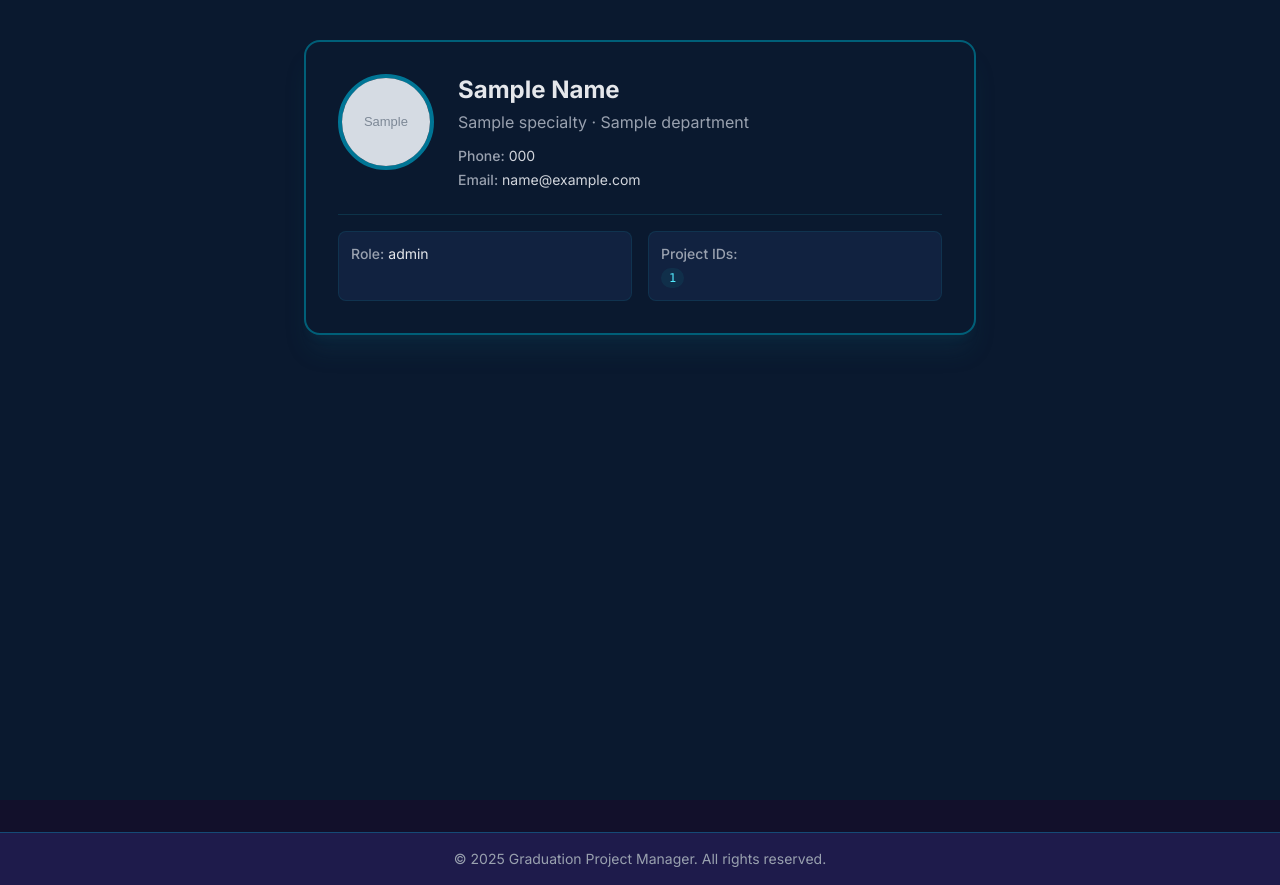
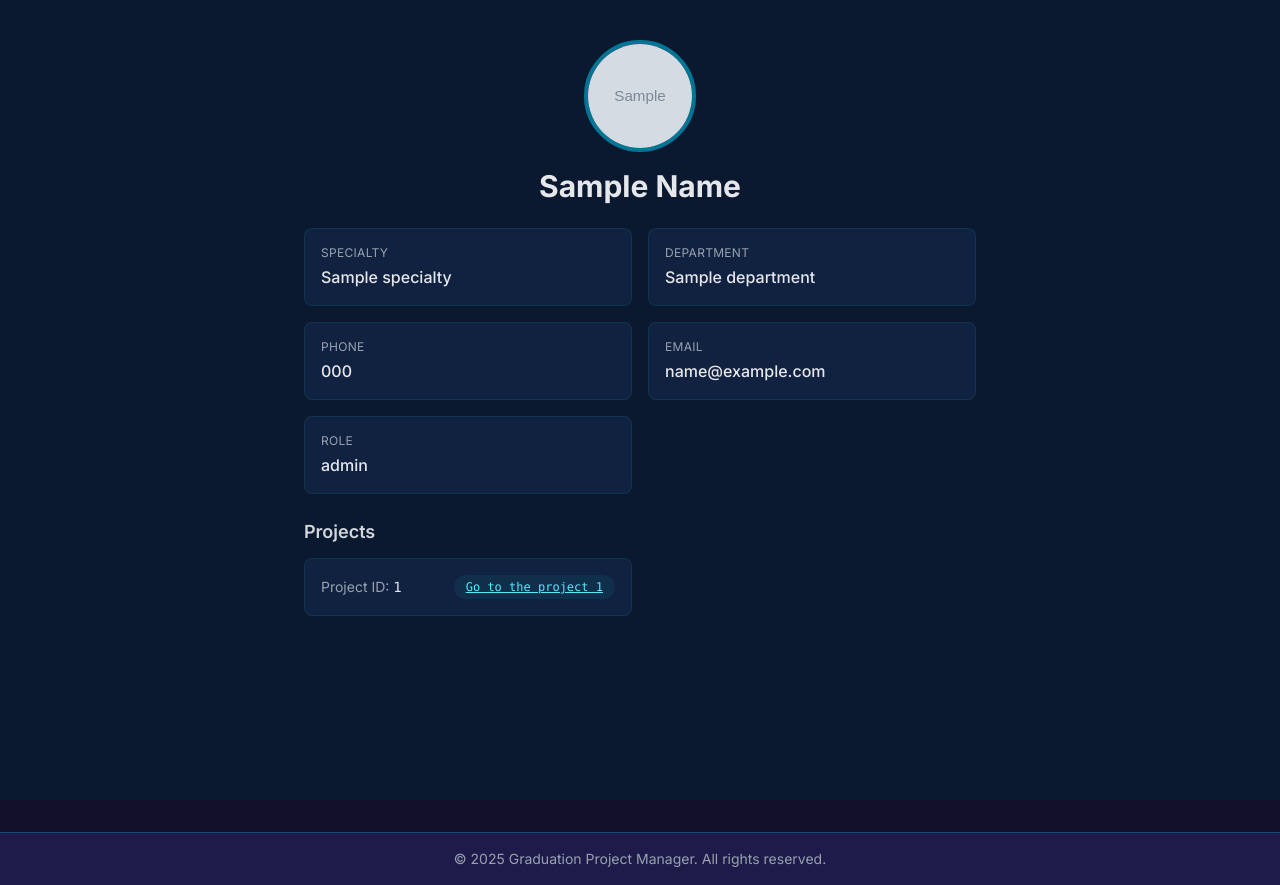
Before and after one commit to Mazenbimbo/Graduation-Project-Manager, a Python web app: template templates/account.html in a window 1280 px wide. Shown: the part 65-950 px from the top of the page. Run offline with Jinja, Linux system fonts and the light colour scheme; the template is opened without the code that fills it: most values are stand-ins (such as "Sample title", 1, 10 or a date in 2020); grey boxes marked "Sample" are stand-in pictures.

Commit message:
Activated the request supervision button and editted the account UI

```diff
--- a/models.py
+++ b/models.py
@@ -25,7 +25,7 @@ class Student(db.Model):
 
     @property
     def public_id(self):
-        return f'S{self.pid}'
+        return f's{self.pid}'
 
     def __repr__(self):
         return f"name is : {self.name}"
@@ -100,8 +100,8 @@ class Supervisor(db.Model):
     @property
     def public_id(self):
         if self.role == 'Doctor':
-            return f'D{self.sid}'
-        return f'A{self.sid}'
+            return f'd{self.sid}'
+        return f'a{self.sid}'
 
     def __repr__(self):
         return f"Supervisor ID:{self.sid}, name:{self.name}"
--- a/static/css/output.css
+++ b/static/css/output.css
@@ -408,6 +402,9 @@
   .h-24 {
     height: calc(var(--spacing) * 24);
   }
+  .h-28 {
+    height: calc(var(--spacing) * 28);
+  }
   .h-50 {
     height: calc(var(--spacing) * 50);
   }
@@ -435,6 +432,9 @@
   .w-24 {
     width: calc(var(--spacing) * 24);
   }
+  .w-28 {
+    width: calc(var(--spacing) * 28);
+  }
   .w-40 {
     width: calc(var(--spacing) * 40);
   }
--- a/templates/account.html
+++ b/templates/account.html
@@ -4,130 +4,192 @@
 
 {% block body %}
 <div class="min-h-screen bg-[#0a192f] py-10 px-4">
-  <div class="max-w-2xl mx-auto">
+  <div class="max-w-2xl mx-auto space-y-6">
+
     {% if name %}
-    <!-- Generic Profile Card -->
-    <div class="bg-[#0a192f] border-2 border-cyan-800 rounded-2xl shadow-xl shadow-cyan-900/20 overflow-hidden">
-      <div class="p-6 sm:p-8">
-        <div class="flex flex-col sm:flex-row items-center sm:items-start gap-6">
-          <div class="flex-shrink-0">
-            {% if image %}
-            <img src="{{ image }}" alt="{{ name }}" class="w-24 h-24 rounded-full object-cover border-4 border-cyan-700">
-            {% else %}
-            <div class="w-24 h-24 rounded-full bg-gray-800 border-4 border-cyan-700 flex items-center justify-center text-gray-300 text-3xl font-bold">
-              {{ name[0]|upper }}
-            </div>
-            {% endif %}
+    <!-- Generic Profile -->
+    <div class="text-center">
+      <div class="inline-flex flex-col items-center">
+        <div class="mb-4">
+          {% if image %}
+          <img src="{{ image }}" alt="{{ name }}" class="w-28 h-28 rounded-full object-cover border-4 border-cyan-700">
+          {% else %}
+          <div class="w-28 h-28 rounded-full bg-gray-800 border-4 border-cyan-700 flex items-center justify-center text-gray-300 text-4xl font-bold">
+            {{ name[0]|upper }}
           </div>
-          <div class="flex-1 text-center sm:text-left">
-            <h2 class="text-2xl font-bold text-gray-200">{{ name|title }}</h2>
-            <p class="text-gray-400 mt-1">{{ specialty }} · {{ department }}</p>
-            <div class="mt-3 space-y-1 text-sm text-gray-300">
-              <p><span class="font-medium text-gray-400">Phone:</span> {{ phone }}</p>
-              <p><span class="font-medium text-gray-400">Email:</span> {{ email }}</p>
-            </div>
-          </div>
-        </div>
-        <div class="mt-6 border-t border-cyan-900/50 pt-4 grid grid-cols-1 sm:grid-cols-2 gap-4 text-sm">
-          {% if role %}
-            <div class="bg-[#112240] p-3 rounded-lg border border-cyan-900/40">
-              <span class="font-medium text-gray-400">Role:</span> <span class="text-gray-200">{{ role }}</span>
-            </div>
-            <div class="bg-[#112240] p-3 rounded-lg border border-cyan-900/40">
-              <span class="font-medium text-gray-400">Project IDs:</span>
-              <div class="mt-1 flex flex-wrap gap-1">
-                {% for project_id in projects %}
-                <a href="/project/{{ project_id }}" class="inline-block bg-cyan-900/30 text-cyan-300 px-2 py-0.5 rounded-full text-xs font-mono hover:bg-cyan-900/50 transition-colors">{{ project_id }}</a>
-                {% endfor %}
-              </div>
-            </div>
-          {% else %}
-            <div class="bg-[#112240] p-3 rounded-lg border border-cyan-900/40">
-              <span class="font-medium text-gray-400">Year:</span> <span class="text-gray-200">{{ year }}</span>
-            </div>
-            <div class="bg-[#112240] p-3 rounded-lg border border-cyan-900/40">
-              <span class="font-medium text-gray-400">Team:</span>
-              {% if in_team %}
-                <span class="text-gray-200"><a href="project/{{ project_id }}" class="inline-block bg-cyan-900/30 text-cyan-300 px-2 py-0.5 rounded-full text-xs font-mono hover:bg-cyan-900/50 transition-colors">{{ project_id }}</a></span>
-              {% else %}
-                <span class="text-gray-500">Not in team</span>
-              {% endif %}
-            </div>
           {% endif %}
         </div>
+        <h2 class="text-3xl font-bold text-gray-200">{{ name|title }}</h2>
       </div>
     </div>
 
+    <!-- Detail cards grid -->
+    <div class="grid grid-cols-1 sm:grid-cols-2 gap-4">
+      <!-- specialty card -->
+      <div class="bg-[#112240] border border-cyan-900/40 rounded-lg p-4">
+        <p class="text-xs uppercase tracking-wide text-gray-400 mb-1">Specialty</p>
+        <p class="text-gray-200 font-medium">{{ specialty }}</p>
+      </div>
+      <!-- department card -->
+      <div class="bg-[#112240] border border-cyan-900/40 rounded-lg p-4">
+        <p class="text-xs uppercase tracking-wide text-gray-400 mb-1">Department</p>
+        <p class="text-gray-200 font-medium">{{ department }}</p>
+      </div>
+      <!-- phone card -->
+      <div class="bg-[#112240] border border-cyan-900/40 rounded-lg p-4">
+        <p class="text-xs uppercase tracking-wide text-gray-400 mb-1">Phone</p>
+        <p class="text-gray-200 font-medium">{{ phone }}</p>
+      </div>
+      <!-- email card -->
+      <div class="bg-[#112240] border border-cyan-900/40 rounded-lg p-4">
+        <p class="text-xs uppercase tracking-wide text-gray-400 mb-1">Email</p>
+        <p class="text-gray-200 font-medium">{{ email }}</p>
+      </div>
+
+      {% if role %}
+      <!-- role card -->
+      <div class="bg-[#112240] border border-cyan-900/40 rounded-lg p-4">
+        <p class="text-xs uppercase tracking-wide text-gray-400 mb-1">Role</p>
+        <p class="text-gray-200 font-medium">{{ role }}</p>
+      </div>
+      {% else %}
+      <!-- year card -->
+      <div class="bg-[#112240] border border-cyan-900/40 rounded-lg p-4">
+        <p class="text-xs uppercase tracking-wide text-gray-400 mb-1">Year</p>
+        <p class="text-gray-200 font-medium">{{ year }}</p>
+      </div>
+      {% endif %}
+    </div>
+
+    <!-- Projects section -->
+    {% if role and projects %}
+    <div>
+      <h3 class="text-lg font-semibold text-gray-300 mb-3">Projects</h3>
+      <div class="grid grid-cols-1 sm:grid-cols-2 gap-4">
+        {% for project_id in projects %}
+        <div class="bg-[#112240] border border-cyan-900/40 rounded-lg p-4 flex items-center justify-between">
+          <p class="text-sm text-gray-400">Project ID: <span class="text-gray-200 font-mono">{{ project_id }}</span></p>
+          <a href="/project/{{ project_id }}" class="bg-cyan-900/30 text-cyan-300 px-3 py-1 rounded-full text-xs font-mono hover:bg-cyan-900/50 transition-colors underline">
+            Go to the project {{ project_id }}
+          </a>
+        </div>
+        {% endfor %}
+      </div>
+    </div>
+    {% endif %}
+
+    <!-- If not role (student mode) team section -->
+    {% if not role %}
+    <div class="bg-[#112240] border border-cyan-900/40 rounded-lg p-4">
+      <p class="text-xs uppercase tracking-wide text-gray-400 mb-1">Project Link</p>
+      {% if in_team %}
+        <a href="/project/{{ project_id }}" class="bg-cyan-900/30 text-cyan-300 px-3 py-1 rounded-full text-xs font-mono hover:bg-cyan-900/50 transition-colors underline">Go to project</a>
+      {% else %}
+        <p class="text-gray-500">Not in project</p>
+      {% endif %}
+    </div>
+    {% endif %}
+
     {% elif student %}
-    <!-- Student Profile Card -->
-    <div class="bg-[#0a192f] border-2 border-cyan-800 rounded-2xl shadow-xl shadow-cyan-900/20 overflow-hidden">
-      <div class="p-6 sm:p-8">
-        <div class="flex flex-col sm:flex-row items-center sm:items-start gap-6">
-          <div class="flex-shrink-0">
-            {% if student.image %}
-            <img src="{{ student.image }}" alt="{{ student.name }}" class="w-24 h-24 rounded-full object-cover border-4 border-cyan-700">
-            {% else %}
-            <div class="w-24 h-24 rounded-full bg-gray-800 border-4 border-cyan-700 flex items-center justify-center text-gray-300 text-3xl font-bold">
-              {{ student.name[0]|upper }}
-            </div>
-            {% endif %}
+    <!-- Student Profile -->
+    <div class="text-center">
+      <div class="inline-flex flex-col items-center">
+        <div class="mb-4">
+          {% if student.image %}
+          <img src="{{ student.image }}" alt="{{ student.name }}" class="w-28 h-28 rounded-full object-cover border-4 border-cyan-700">
+          {% else %}
+          <div class="w-28 h-28 rounded-full bg-gray-800 border-4 border-cyan-700 flex items-center justify-center text-gray-300 text-4xl font-bold">
+            {{ student.name[0]|upper }}
           </div>
-          <div class="flex-1 text-center sm:text-left">
-            <h2 class="text-2xl font-bold text-gray-200">{{ student.name }}</h2>
-            <p class="text-gray-400 mt-1">{{ student.specialty }} · {{ student.department }}</p>
-          </div>
+          {% endif %}
         </div>
-        <div class="mt-6 grid grid-cols-1 sm:grid-cols-2 gap-3 text-sm">
-          <div class="bg-[#112240] p-3 rounded-lg border border-cyan-900/40">
-            <span class="font-medium text-gray-400">Year:</span> <span class="text-gray-200">{{ student.year }}</span>
-          </div>
-          <div class="bg-[#112240] p-3 rounded-lg border border-cyan-900/40">
-            <span class="font-medium text-gray-400">Team:</span>
-            {% if student.in_team %}
-              <a href="project/{{ student.project_id }}" class="text-cyan-300 hover:text-cyan-200 font-mono">{{ project_id }}</a>
-            {% else %}
-              <span class="text-gray-500">Not in team</span>
-            {% endif %}
-          </div>
-        </div>
+        <h2 class="text-3xl font-bold text-gray-200">{{ student.name }}</h2>
+      </div>
+    </div>
+
+    <div class="grid grid-cols-1 sm:grid-cols-2 gap-4">
+      <!-- specialty -->
+      <div class="bg-[#112240] border border-cyan-900/40 rounded-lg p-4">
+        <p class="text-xs uppercase tracking-wide text-gray-400 mb-1">Specialty</p>
+        <p class="text-gray-200 font-medium">{{ student.specialties }}</p>
+      </div>
+      <!-- department -->
+      <div class="bg-[#112240] border border-cyan-900/40 rounded-lg p-4">
+        <p class="text-xs uppercase tracking-wide text-gray-400 mb-1">Department</p>
+        <p class="text-gray-200 font-medium">{{ student.department }}</p>
+      </div>
+      <!-- year -->
+      <div class="bg-[#112240] border border-cyan-900/40 rounded-lg p-4">
+        <p class="text-xs uppercase tracking-wide text-gray-400 mb-1">Year</p>
+        <p class="text-gray-200 font-medium">{{ student.year }}</p>
+      </div>
+      <!-- team / project -->
+      <div class="bg-[#112240] border border-cyan-900/40 rounded-lg p-4">
+        <p class="text-xs uppercase tracking-wide text-gray-400 mb-1">Project Link</p>
+        {% if student.in_team %}
+          <a href="/project/{{ student.project_id }}" class="text-cyan-300 hover:text-cyan-200 font-mono underline">Go to project</a>
+        {% else %}
+          <p class="text-gray-500">Not in a project</p>
+        {% endif %}
       </div>
     </div>
 
     {% elif supervisor %}
-    <!-- Supervisor Profile Card -->
-    <div class="bg-[#0a192f] border-2 border-cyan-800 rounded-2xl shadow-xl shadow-cyan-900/20 overflow-hidden">
-      <div class="p-6 sm:p-8">
-        <div class="flex flex-col sm:flex-row items-center sm:items-start gap-6">
-          <div class="flex-shrink-0">
-            {% if supervisor.image %}
-            <img src="{{ supervisor.image }}" alt="{{ supervisor.name }}" class="w-24 h-24 rounded-full object-cover border-4 border-cyan-700">
-            {% else %}
-            <div class="w-24 h-24 rounded-full bg-gray-800 border-4 border-cyan-700 flex items-center justify-center text-gray-300 text-3xl font-bold">
-              {{ supervisor.name[0]|upper }}
-            </div>
-            {% endif %}
+    <!-- Supervisor Profile -->
+    <div class="text-center">
+      <div class="inline-flex flex-col items-center">
+        <div class="mb-4">
+          {% if supervisor.image %}
+          <img src="{{ supervisor.image }}" alt="{{ supervisor.name }}" class="w-28 h-28 rounded-full object-cover border-4 border-cyan-700">
+          {% else %}
+          <div class="w-28 h-28 rounded-full bg-gray-800 border-4 border-cyan-700 flex items-center justify-center text-gray-300 text-4xl font-bold">
+            {{ supervisor.name[0]|upper }}
           </div>
-          <div class="flex-1 text-center sm:text-left">
-            <h2 class="text-2xl font-bold text-gray-200">{{ supervisor.name }}</h2>
-            <p class="text-gray-400 mt-1">{{ supervisor.specialty }} · {{ supervisor.department }}</p>
-            <p class="mt-2 text-sm">
-              <span class="font-medium text-gray-400">Role:</span>
-              <span class="text-gray-200">{{ supervisor.role }}</span>
-            </p>
-          </div>
+          {% endif %}
         </div>
-        <div class="mt-6 border-t border-cyan-900/50 pt-4">
-          <p class="text-sm font-medium text-gray-400 mb-2">Project IDs:</p>
-          <div class="flex flex-wrap gap-2">
-            {% for project_id in supervisor.projects %}
-            <a href="project/{{ project_id }}" class="bg-cyan-900/30 text-cyan-300 px-3 py-1 rounded-full text-xs font-mono hover:bg-cyan-900/50 transition-colors">{{ project_id }}</a>
-            {% else %}
-            <span class="text-gray-500 text-sm">No projects assigned</span>
-            {% endfor %}
-          </div>
-        </div>
+        <h2 class="text-3xl font-bold text-gray-200">{{ supervisor.name }}</h2>
       </div>
     </div>
+
+    <div class="grid grid-cols-1 sm:grid-cols-2 gap-4">
+      <!-- specialty -->
+      <div class="bg-[#112240] border border-cyan-900/40 rounded-lg p-4">
+        <p class="text-xs uppercase tracking-wide text-gray-400 mb-1">Specialty</p>
+        <p class="text-gray-200 font-medium">{{ supervisor.specialty }}</p>
+      </div>
+      <!-- department -->
+      <div class="bg-[#112240] border border-cyan-900/40 rounded-lg p-4">
+        <p class="text-xs uppercase tracking-wide text-gray-400 mb-1">Department</p>
+        <p class="text-gray-200 font-medium">{{ supervisor.department }}</p>
+      </div>
+      <!-- role -->
+      <div class="bg-[#112240] border border-cyan-900/40 rounded-lg p-4">
+        <p class="text-xs uppercase tracking-wide text-gray-400 mb-1">Role</p>
+        <p class="text-gray-200 font-medium">{{ supervisor.role }}</p>
+      </div>
+    </div>
+
+    <!-- Projects for supervisor -->
+    {% if supervisor.projects %}
+    <div>
+      <h3 class="text-lg font-semibold text-gray-300 mb-3">Projects</h3>
+      <div class="grid grid-cols-1 sm:grid-cols-2 gap-4">
+        {% for project_id in supervisor.projects %}
+        <div class="bg-[#112240] border border-cyan-900/40 rounded-lg p-4 flex items-center justify-between">
+          <p class="text-sm text-gray-400">Project ID: <span class="text-gray-200 font-mono">{{ project_id }}</span></p>
+          <a href="/project/{{ project_id }}" class="bg-cyan-900/30 text-cyan-300 px-3 py-1 rounded-full text-xs font-mono hover:bg-cyan-900/50 transition-colors">
+            {{ project_id }}
+          </a>
+        </div>
+        {% endfor %}
+      </div>
+    </div>
+    {% else %}
+    <div class="bg-[#112240] border border-cyan-900/40 rounded-lg p-4">
+      <p class="text-gray-500 text-sm">No projects assigned</p>
+    </div>
+    {% endif %}
+
     {% endif %}
   </div>
 </div>
--- a/templates/friends.html
+++ b/templates/friends.html
@@ -53,7 +53,7 @@
 
                 <!-- Info -->
                 <div class="flex-1 min-w-0">
-                    <a href="{% if user.pid == my_id %}/account/me{% else %}/account/{{ user.pid }}{% endif %}"
+                    <a href="{% if user.pid == my_id %}/account/me{% else %}/account/s{{ user.pid }}{% endif %}"
                        class="font-semibold text-white hover:text-cyan-400 transition truncate block">
                         {{ user.name|title }}
                     </a>
--- a/templates/project_details.html
+++ b/templates/project_details.html
@@ -115,7 +115,7 @@
                 <div class="divide-y divide-gray-700">
                     {% for name, member_id in compined %}
                         <div class="py-3 flex items-center justify-between">
-                            <a href="/account/{{ member_id }}" class="text-gray-200 hover:text-cyan-400 transition font-medium">
+                            <a href="/account/s{{ member_id }}" class="text-gray-200 hover:text-cyan-400 transition font-medium">
                                 {{ name|title }}
                                 {% if member_id == project.leader %}
                                     <span class="ml-2 text-xs bg-yellow-600/30 text-yellow-300 px-2 py-0.5 rounded-full border border-yellow-500/30">Leader</span>
--- a/templates/supervisors.html
+++ b/templates/supervisors.html
@@ -32,8 +32,8 @@
           <tbody class="divide-y divide-cyan-800/30">
             {% for supervisor in supervisors %}
             <tr class="hover:bg-blue-900/30 transition-colors duration-150">
-              <td class="px-6 py-4 whitespace-nowrap text-sm text-gray-300">{{ supervisor.sid }}</td>
-              <td class="px-6 py-4 whitespace-nowrap text-sm font-medium text-white">{{ supervisor.name }}</td>
+              <td class="px-6 py-4 whitespace-nowrap text-sm text-gray-300">{{ supervisor.public_id }}</td>
+              <td class="px-6 py-4 whitespace-nowrap text-sm font-medium text-white"><a href="/account/{{ supervisor.public_id }}">{{ supervisor.name }}</a></td>
               <td class="px-6 py-4 whitespace-nowrap text-sm text-gray-300">{{ supervisor.specialty or '—' }}</td>
               <td class="px-6 py-4 whitespace-nowrap text-sm">
                 <span class="inline-flex items-center px-2.5 py-0.5 rounded-full text-xs font-medium
@@ -43,7 +43,7 @@
                 </span>
               </td>
               <td class="px-6 py-4 whitespace-nowrap text-sm">
-                <form action="#" method="POST">
+                <form action="/req_to_supervise/{{my_id}}/{{ supervisor.sid }}" method="POST">
                   <button type="submit"
                           class="bg-cyan-700 hover:bg-cyan-600 text-white text-sm font-medium py-2 px-4 rounded-lg transition-colors duration-200 focus:outline-none focus:ring-2 focus:ring-cyan-400 focus:ring-offset-2 focus:ring-offset-blue-950">
                     Request Supervision
```
Also changed, not shown: other parts of static/css/output.css (+4 -53 lines), routes.py (+23 -15 lines).
